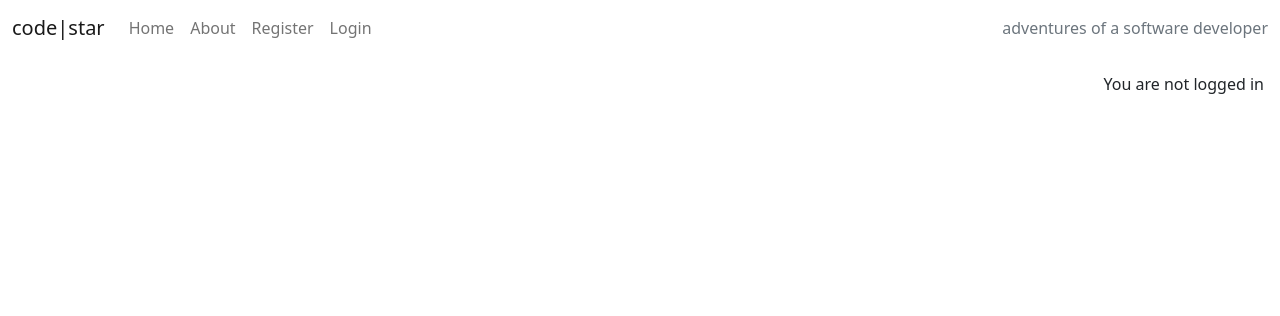
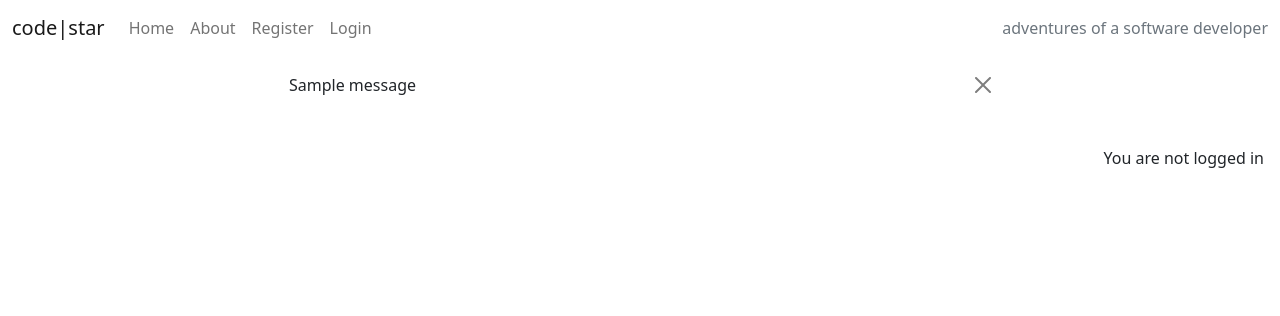
Before and after one commit to Drennan98/django-blog, a Django app: template blog/templates/base.html in a window 1280 px wide. Shown: the top 316 px of the page. Run offline with Django 4.2, Linux system fonts and the light colour scheme; the template is opened without the code that fills it, so the values that code supplies are empty; tables that the repository leaves empty hold one stand-in row (values such as "Sample post"); one stand-in notice (Sample message) is shown.

Commit message:
Add Django messages code

```diff
--- a/blog/templates/base.html
+++ b/blog/templates/base.html
@@ -68,6 +68,21 @@
             </div>
         </div>
     </nav>
+    <!-- displaying Django messages -->
+<div class="container">
+    <div class="row">
+      <div class="col-md-8 offset-md-2">
+        {% for message in messages %}
+        <div class="alert {{ message.tags }} alert-dismissible
+          fade show" id="msg" role="alert">
+          {{ message | safe }}
+          <button type="button" class="btn-close"
+            data-bs-dismiss="alert" aria-label="Close"></button>
+        </div>
+        {% endfor %}
+      </div>
+    </div>
+  </div>
 
     <main class="flex-shrink-0 main-bg">
         {% block content %}
```
Also changed, not shown: blog/views.py (+13 -0 lines).
